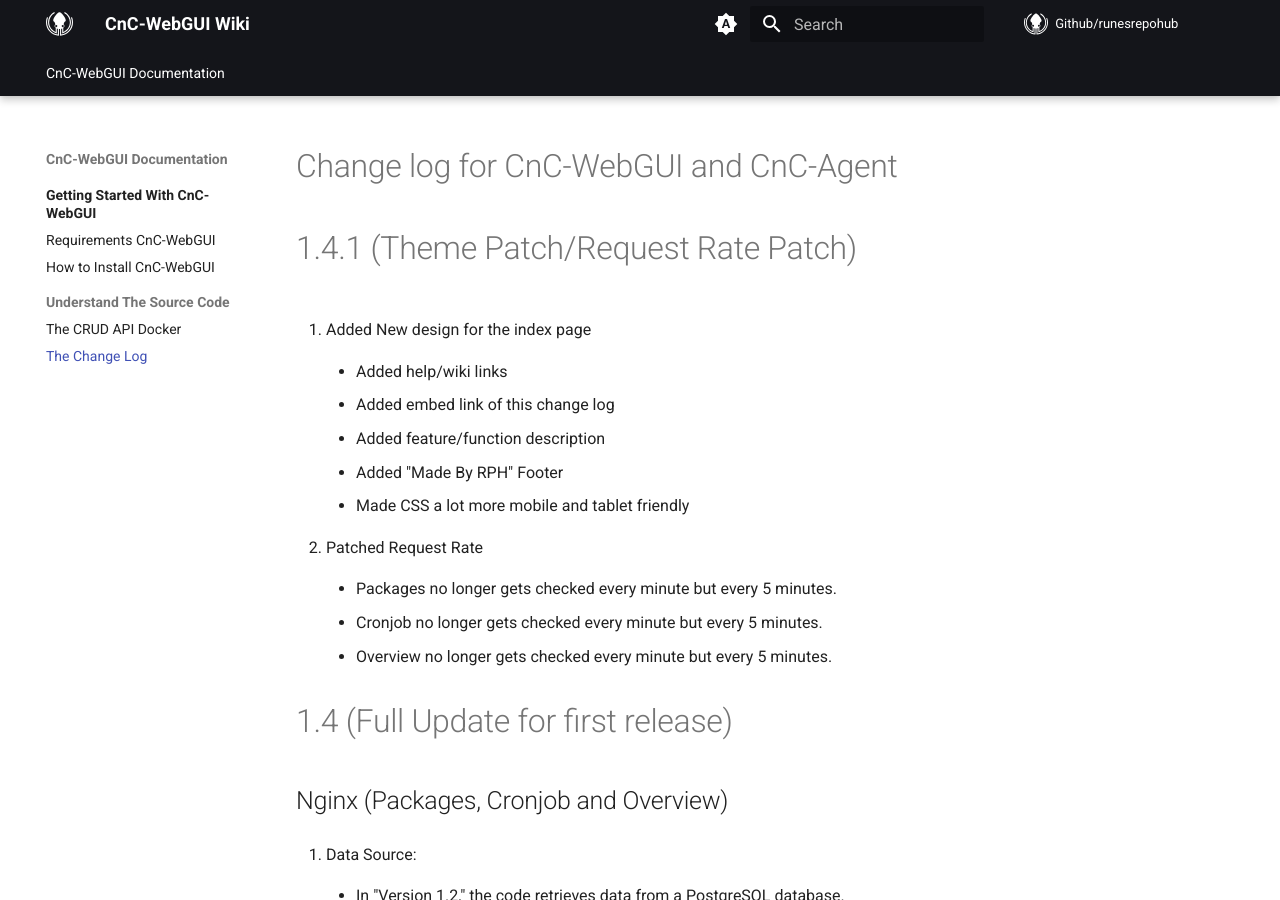
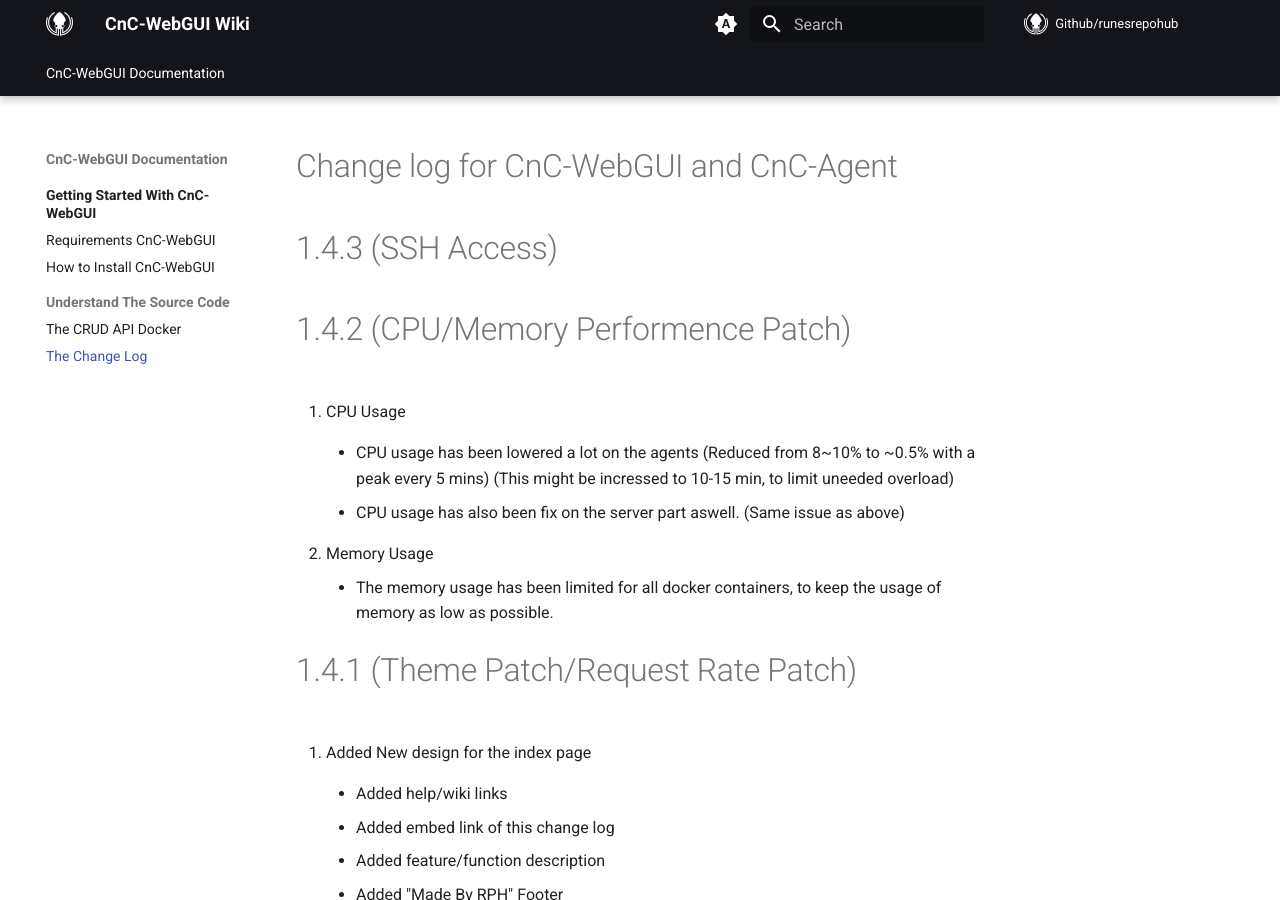
Before and after one commit to RunesRepoHub/CnC-WebGUI, an MkDocs documentation site: the page built from docs/changelog.md, in a window 1280 px wide and 900 px high. Built offline with MkDocs 1.6.1 and Material for MkDocs 9.7.7, drawn with Linux system fonts in a browser that asks for light colours; comment, search, counter and statistics services are not loaded.

Commit message:
Added 1.4.2 version to change log

```diff
--- a/docs/changelog.md
+++ b/docs/changelog.md
@@ -1,4 +1,23 @@
 # Change log for CnC-WebGUI and CnC-Agent
+
+# 1.4.3 (SSH Access)
+
+
+
+# 1.4.2 (CPU/Memory Performence Patch)
+
+1. CPU Usage
+
+    * CPU usage has been lowered a lot on the agents
+        (Reduced from 8~10% to ~0.5% with a peak every 5 mins)
+        (This might be incressed to 10-15 min, to limit uneeded overload)
+
+    * CPU usage has also been fix on the server part aswell.
+        (Same issue as above)
+
+2. Memory Usage
+
+    * The memory usage has been limited for all docker containers, to keep the usage of memory as low as possible.
 
 # 1.4.1 (Theme Patch/Request Rate Patch)
 
```
